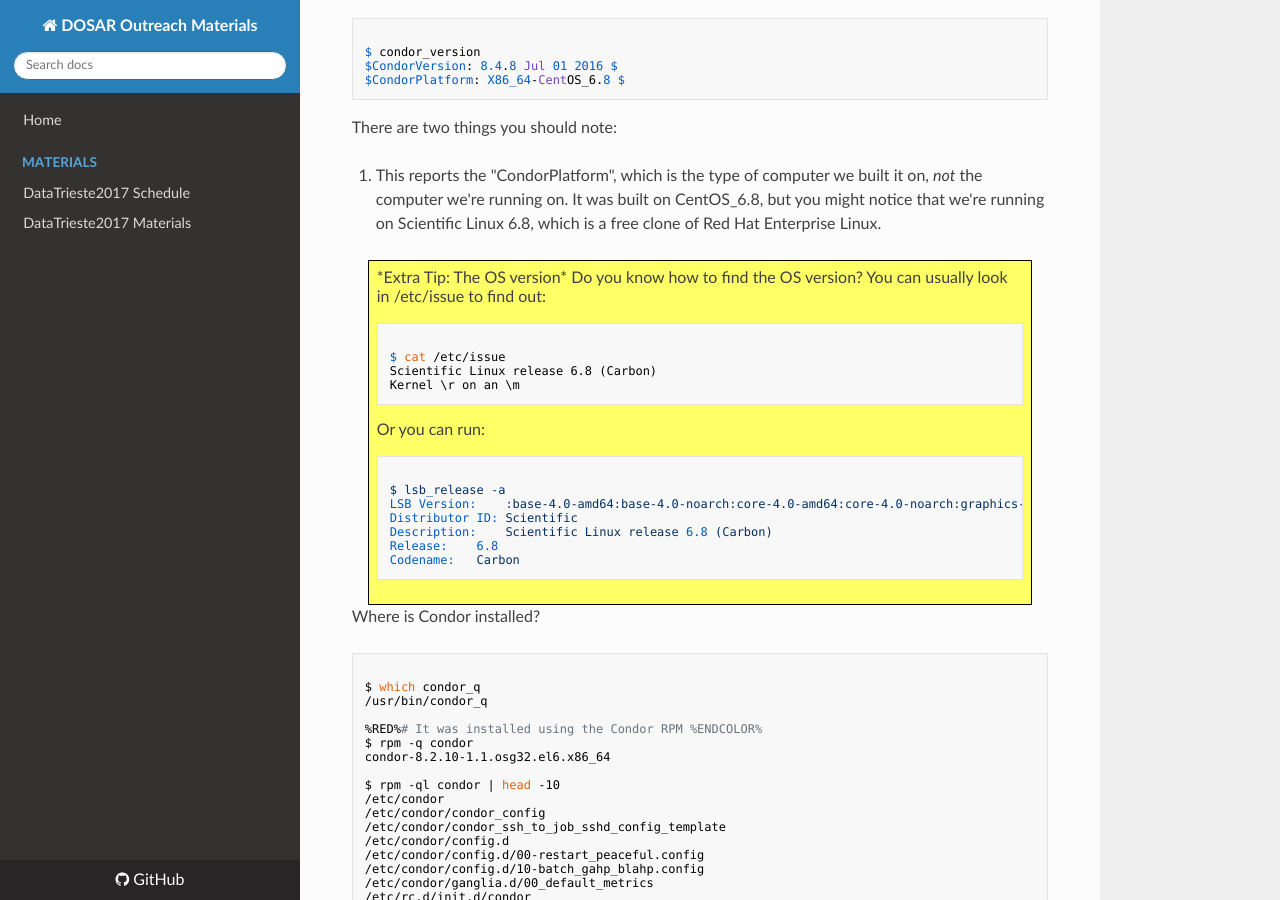
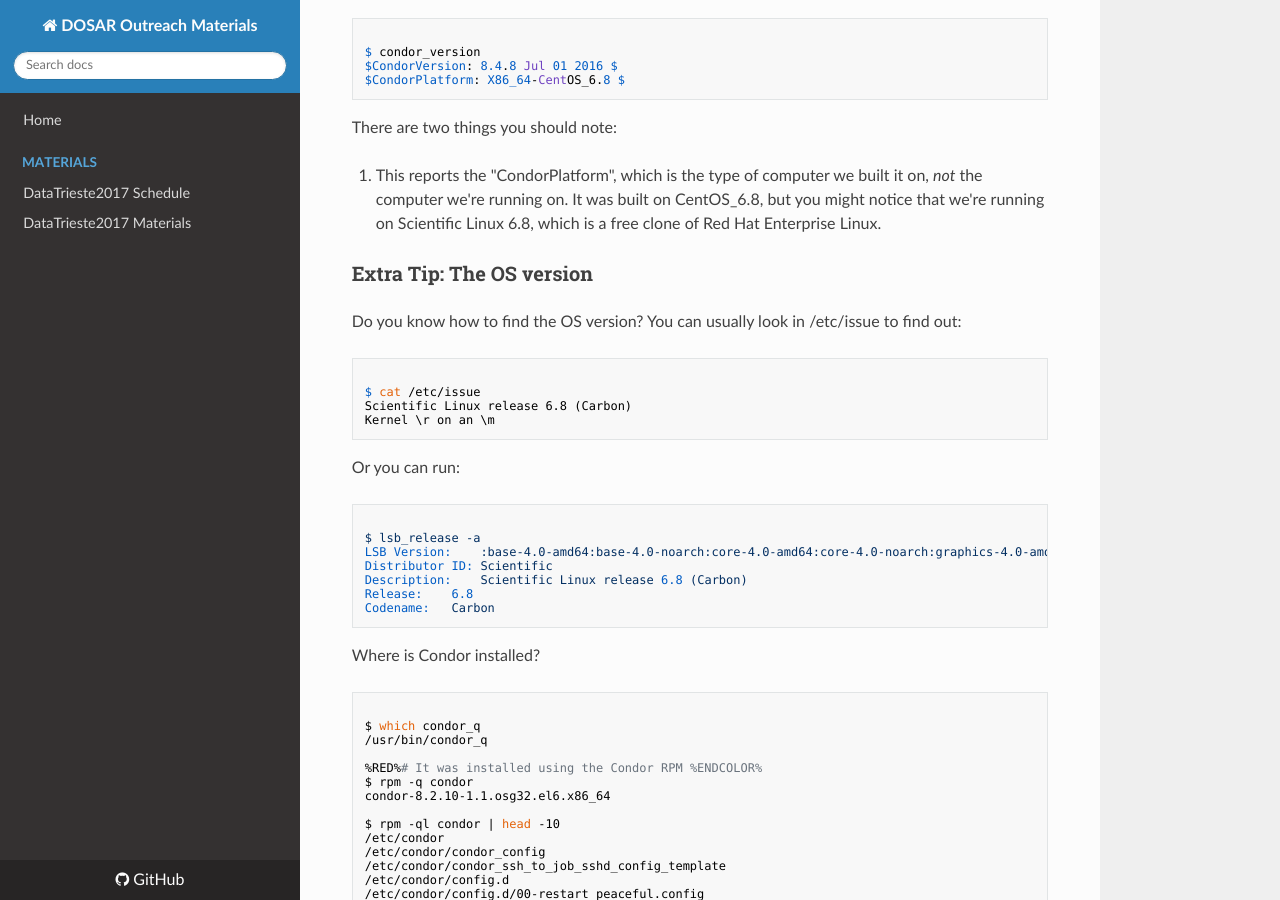
Before and after one commit to opensciencegrid/dosar, an MkDocs documentation site: the page built from docs/Materials/OurJobManager.md, in a window 1280 px wide and 900 px high, scrolled down 527 px. Built offline with MkDocs 1.6.1, drawn with Linux system fonts in a browser that asks for light colours; nearby versions of some CDN libraries; old or Windows-style settings are respelled for this version of MkDocs.

Commit message:
Update OurJobManager.md

```diff
--- a/docs/Materials/OurJobManager.md
+++ b/docs/Materials/OurJobManager.md
@@ -21,8 +21,7 @@
 
    1. This reports the "CondorPlatform", which is the type of computer we built it on, _not_ the computer we're running on. It was built on CentOS_6.8, but you might notice that we're running on Scientific Linux 6.8, which is a free clone of Red Hat Enterprise Linux.
 
-<div style="margin-left: 1em; margin-right: 1em; background-color: #ffff66; border: 1px solid black; padding: 0.5em;">
-*Extra Tip: The OS version*
+### Extra Tip: The OS version
 
 Do you know how to find the OS version? You can usually look in /etc/issue to find out:
 
@@ -41,9 +40,6 @@
 Release:	6.8
 Codename:	Carbon
 </code></pre>
-
-
-</div>
 
 Where is Condor installed?
 
```
